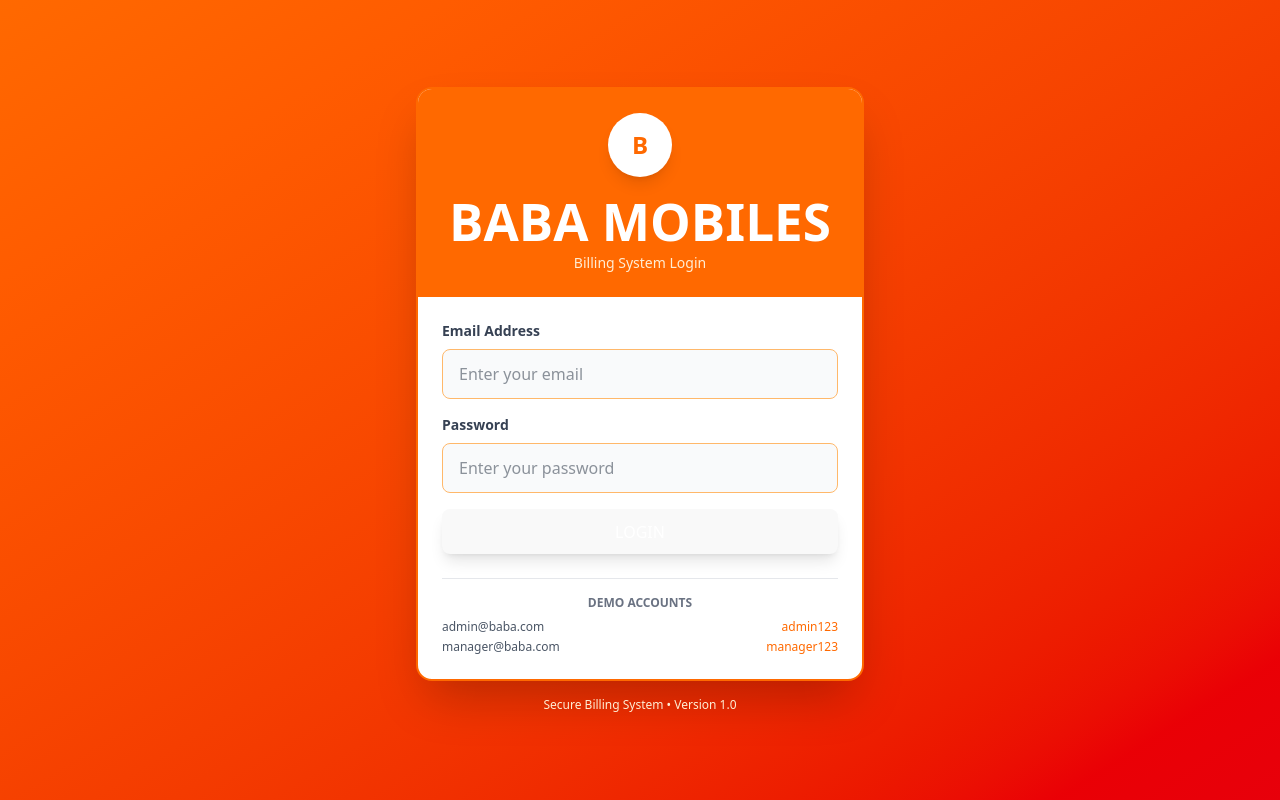
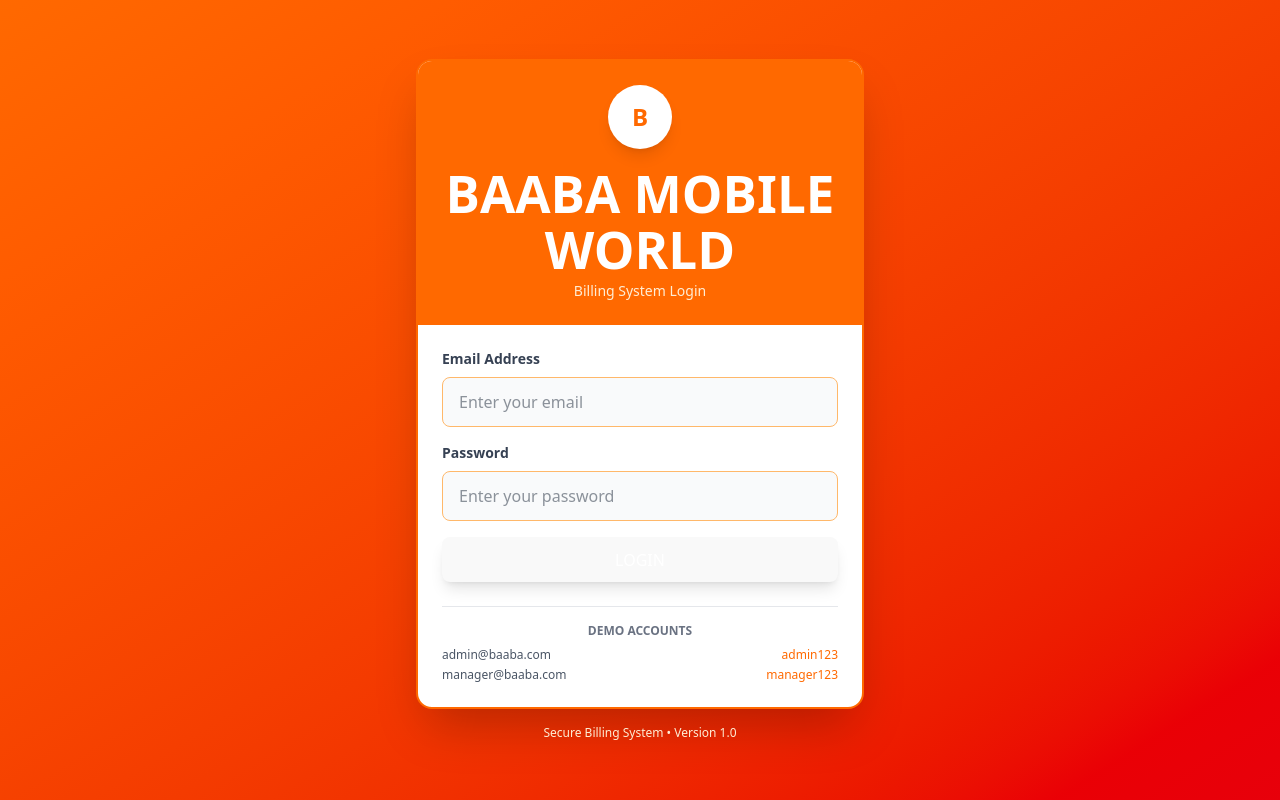
Before and after one commit to Username2113Lucy/Baba-Mob-Frontend, a React (Vite) app: page / in a window 1280 px wide. Built offline with nearby package versions, Linux system fonts and the light colour scheme; no server answers.

Commit message:
"changed name"

```diff
--- a/index.html
+++ b/index.html
@@ -4,7 +4,7 @@
     <meta charset="UTF-8" />
     <link rel="icon" type="image/png" href="/mob_head.png" />
     <meta name="viewport" content="width=device-width, initial-scale=1.0" />
-    <title>mobile-shop-billing</title>
+    <title>Baaba-Mob-Billing</title>
   </head>
   <body>
     <div id="root"></div>
--- a/src/components/Login.jsx
+++ b/src/components/Login.jsx
@@ -14,8 +14,8 @@ const Login = ({ onLogin }) => {
 
   // User database - you can expand this later
   const users = [
-    { email: 'admin@baba.com', password: 'admin123', username: 'Admin', role: 'Super Admin' },
-    { email: 'manager@baba.com', password: 'manager123', username: 'Manager', role: 'Manager' },
+    { email: 'admin@baaba.com', password: 'admin123', username: 'Admin', role: 'Super Admin' },
+    { email: 'manager@baaba.com', password: 'manager123', username: 'Manager', role: 'Manager' },
   ];
 
   const maxAttempts = 3;
@@ -215,7 +215,7 @@ const Login = ({ onLogin }) => {
                 <span className="text-orange-500 text-2xl font-bold">B</span>
               </div>
             </div>
-            <h1 className="text-2xl font-bold text-white mb-1">BABA MOBILES</h1>
+            <h1 className="text-2xl font-bold text-white mb-1">BAABA MOBILE WORLD</h1>
             <p className="text-orange-100 text-sm">Billing System Login</p>
           </div>
 
@@ -288,11 +288,11 @@ const Login = ({ onLogin }) => {
                 <p className="text-xs text-gray-500 font-semibold mb-2">DEMO ACCOUNTS</p>
                 <div className="space-y-1 text-xs text-gray-600">
                   <div className="flex justify-between">
-                    <span>admin@baba.com</span>
+                    <span>admin@baaba.com</span>
                     <span className="text-orange-500 font-medium">admin123</span>
                   </div>
                   <div className="flex justify-between">
-                    <span>manager@baba.com</span>
+                    <span>manager@baaba.com</span>
                     <span className="text-orange-500 font-medium">manager123</span>
                   </div>
                 </div>
```
